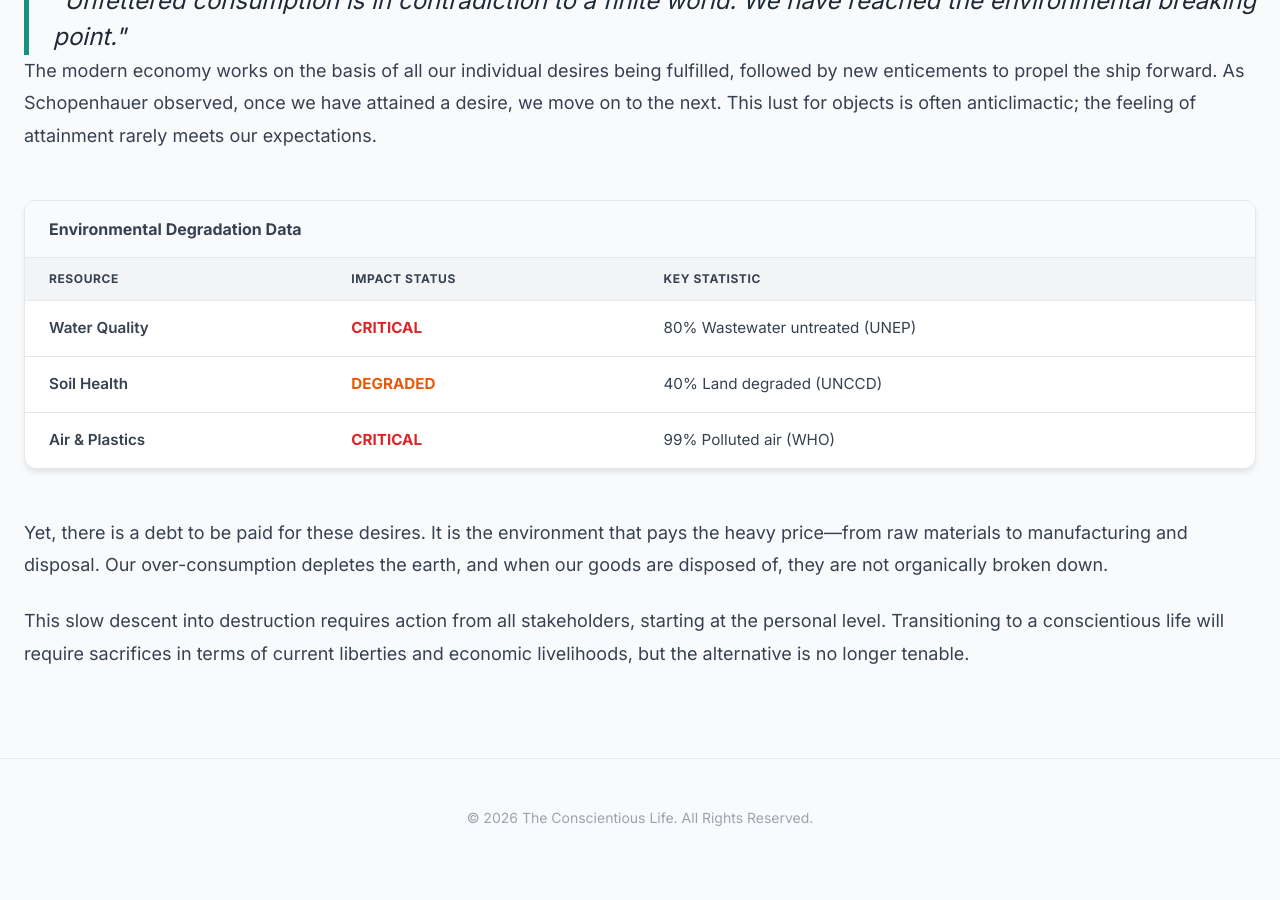
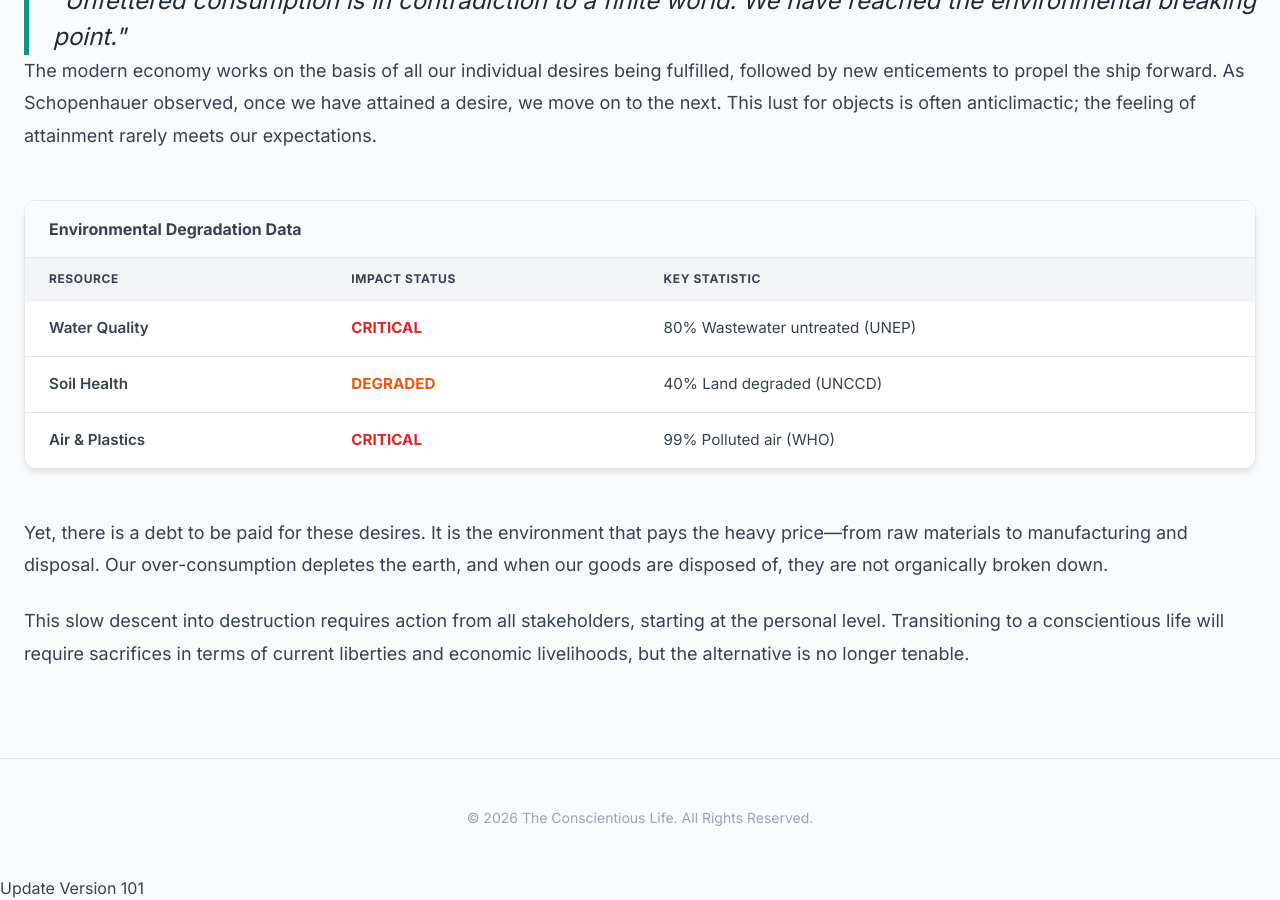
Before and after one commit to theconscientiouslife1-coder/TheCL, a Jekyll site: the page the_environment_main_article.html, which Jekyll copies as it is, in a window 1280 px wide and 900 px high, scrolled down 608 px. Built offline with Jekyll 4.4.1, drawn with Linux system fonts in a browser that asks for light colours; nearby versions of some CDN libraries; before the commit the page ends 1484 px from its top, so only the background shows below that.

```diff
--- a/the_environment_main_article.html
+++ b/the_environment_main_article.html
@@ -194,3 +194,4 @@
     <script>lucide.createIcons();</script>
 </body>
 </html>
+<p>Update Version 101</p>
```
